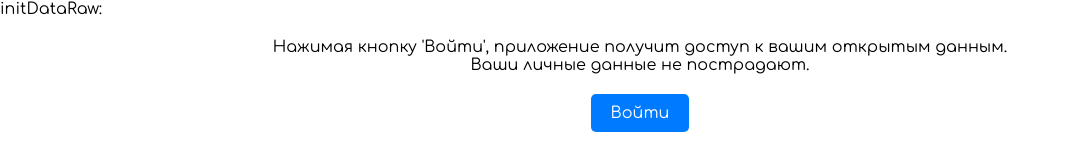
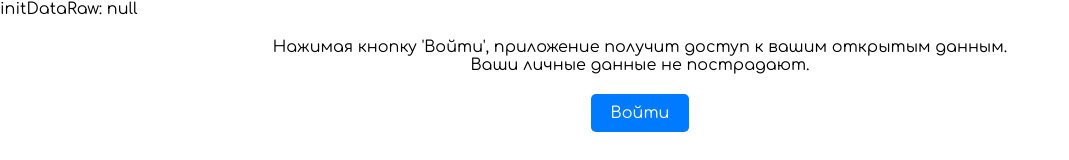
Before and after one commit to gefeeplay/mini-app, a Vue app: page / in a window 1280 px wide. Shown: the top 160 px of the page, without its empty margins (0-1069 px from the left). Built offline with nearby package versions, Linux system fonts and the light colour scheme.

Commit message:
no LoginView check2

```diff
--- a/src/components/LoginView.vue
+++ b/src/components/LoginView.vue
@@ -69,7 +69,7 @@ async function login() {
 </script>
 
 <template>
-  <div>initDataRaw: {{ initDataRaw }}</div>
+  <div>initDataRaw: {{ String(initDataRaw) }}</div>
   <div class="login-container">
     <div>Нажимая кнопку 'Войти', приложение получит доступ к вашим открытым данным.<br>
       Ваши личные данные не пострадают.
@@ -106,6 +106,7 @@ button:hover {
 }
 
 div{
+  overflow-wrap: break-word;
   white-space: pre-line;
 }
 </style>
```
